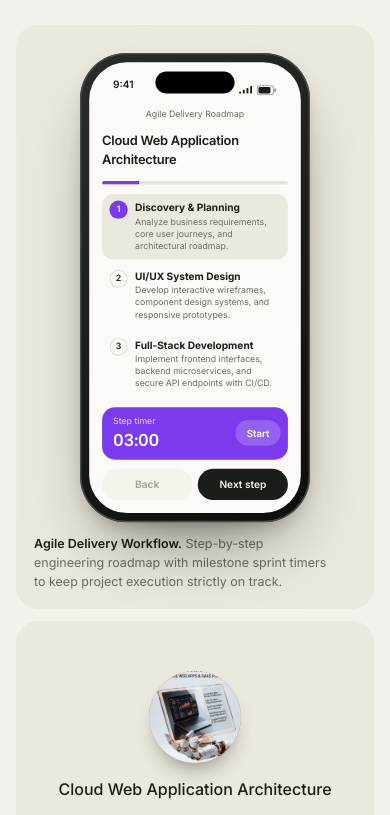
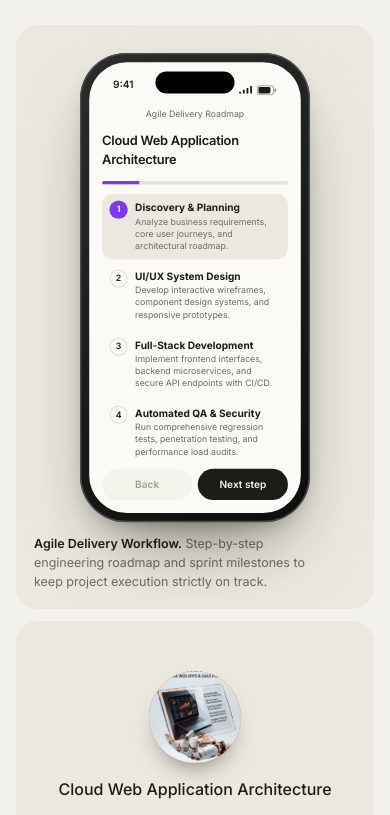
Before and after one commit to Thirukarthikj/surx, a React (Vite) app: page / in a window 390 px wide. Shown: the part 5509-6324 px from the top of the page. Built offline with nearby package versions, Linux system fonts and the light colour scheme.

Commit message:
Remove step timer from agile delivery workflow phone mockup

```diff
--- a/src/components/ui/fuelplate-recipes-template.tsx
+++ b/src/components/ui/fuelplate-recipes-template.tsx
@@ -175,10 +175,10 @@ const DEFAULT_RECIPE: FptRecipe = {
     { name: "Tailwind & Design System", qty: 1, unit: "theme" },
   ],
   steps: [
-    { title: "Discovery & Planning", text: "Analyze business requirements, core user journeys, and architectural roadmap.", minutes: 3 },
-    { title: "UI/UX System Design", text: "Develop interactive wireframes, component design systems, and responsive prototypes.", minutes: 5 },
-    { title: "Full-Stack Development", text: "Implement frontend interfaces, backend microservices, and secure API endpoints with CI/CD.", minutes: 10 },
-    { title: "Automated QA & Security", text: "Run comprehensive regression tests, penetration testing, and performance load audits.", minutes: 5 },
+    { title: "Discovery & Planning", text: "Analyze business requirements, core user journeys, and architectural roadmap." },
+    { title: "UI/UX System Design", text: "Develop interactive wireframes, component design systems, and responsive prototypes." },
+    { title: "Full-Stack Development", text: "Implement frontend interfaces, backend microservices, and secure API endpoints with CI/CD." },
+    { title: "Automated QA & Security", text: "Run comprehensive regression tests, penetration testing, and performance load audits." },
     { title: "Production Deployment", text: "Deploy to scalable cloud infrastructure with automated monitoring, SSL, and 99.9% uptime." },
   ],
 }
@@ -1187,31 +1187,6 @@ function PlannerPhone({ tab, dishes, target, brand }: { tab: number; dishes: Fpt
 
 function CookPhone({ recipe }: { recipe: FptRecipe }) {
   const [step, setStep] = React.useState(0)
-  const [left, setLeft] = React.useState(-1)
-  const [running, setRunning] = React.useState(false)
-  const s = recipe.steps[step]
-  const total = s && s.minutes ? s.minutes * 60 : 0
-
-  React.useEffect(() => {
-    setRunning(false)
-    setLeft(-1)
-  }, [step])
-
-  React.useEffect(() => {
-    if (!running) return
-    const t = setInterval(() => {
-      setLeft((l) => {
-        if (l <= 1) {
-          setRunning(false)
-          return 0
-        }
-        return l - 1
-      })
-    }, 1000)
-    return () => clearInterval(t)
-  }, [running])
-
-  const shown = left < 0 ? total : left
   const listRef = React.useRef(null as HTMLDivElement | null)
   React.useEffect(() => {
     const el = listRef.current && (listRef.current.querySelector('[aria-current="step"]') as HTMLElement | null)
@@ -1227,7 +1202,7 @@ function CookPhone({ recipe }: { recipe: FptRecipe }) {
           <div className="fpt-sub" style={{ textAlign: "center" }}>Agile Delivery Roadmap</div>
           <h4 style={{ fontSize: 14 }}>{recipe.name}</h4>
           <Bar value={step + 1} max={recipe.steps.length} />
-          <div ref={listRef} className="fpt-step-list" style={{ maxHeight: 238, overflowY: "auto", scrollbarWidth: "none" }}>
+          <div ref={listRef} className="fpt-step-list" style={{ maxHeight: 290, overflowY: "auto", scrollbarWidth: "none" }}>
             {recipe.steps.map((st, i) => (
               <button key={i} className="fpt-step" aria-current={i === step ? "step" : undefined} data-done={i < step} onClick={() => setStep(i)}>
                 <i>{i < step ? <Icon name="check" size={10} /> : i + 1}</i>
@@ -1238,29 +1213,6 @@ function CookPhone({ recipe }: { recipe: FptRecipe }) {
               </button>
             ))}
           </div>
-          {total > 0 ? (
-            <div className="fpt-timer" role="timer" aria-live={running ? "off" : "polite"}>
-              <span style={{ display: "grid" }}>
-                <small style={{ fontSize: 9.5, opacity: 0.8 }}>{left === 0 ? "Done!" : "Step timer"}</small>
-                <b>{mmss(shown)}</b>
-              </span>
-              <button onClick={() => {
-                if (left === 0) {
-                  setLeft(-1)
-                  setRunning(false)
-                } else {
-                  if (left < 0) setLeft(total)
-                  setRunning((r) => !r)
-                }
-              }}>
-                {left === 0 ? "Reset" : running ? "Pause" : left > 0 && left < total ? "Resume" : "Start"}
-              </button>
-            </div>
-          ) : (
-            <div className="fpt-timer" style={{ background: "var(--fpt-surface)", color: "var(--fpt-ink)" }}>
-              <span style={{ fontSize: 11 }}>No timer for this step</span>
-            </div>
-          )}
           <div className="fpt-stepnav">
             <button onClick={() => setStep((x) => Math.max(0, x - 1))} disabled={step === 0}>Back</button>
             <button onClick={() => setStep((x) => (x + 1) % recipe.steps.length)}>{step === recipe.steps.length - 1 ? "Start over" : "Next step"}</button>
@@ -2259,7 +2211,7 @@ export default function FuelplateRecipesTemplate({
             <div className="fpt-cook">
               <div className="fpt-tile fpt-cook-phone">
                 <CookPhone recipe={recipe} />
-                <p className="fpt-tile-t" style={{ justifySelf: "start" }}><b>Agile Delivery Workflow.</b> Step-by-step engineering roadmap with milestone sprint timers to keep project execution strictly on track.</p>
+                <p className="fpt-tile-t" style={{ justifySelf: "start" }}><b>Agile Delivery Workflow.</b> Step-by-step engineering roadmap and sprint milestones to keep project execution strictly on track.</p>
               </div>
               <div className="fpt-tile fpt-recipe">
                 <Pic shot={recipe.image} w={184} h={184} />
```
Also changed, not shown: fuelplate-recipes-template/components/fuelplate-recipes-template/fuelplate-recipes-template.tsx (+6 -54 lines).
